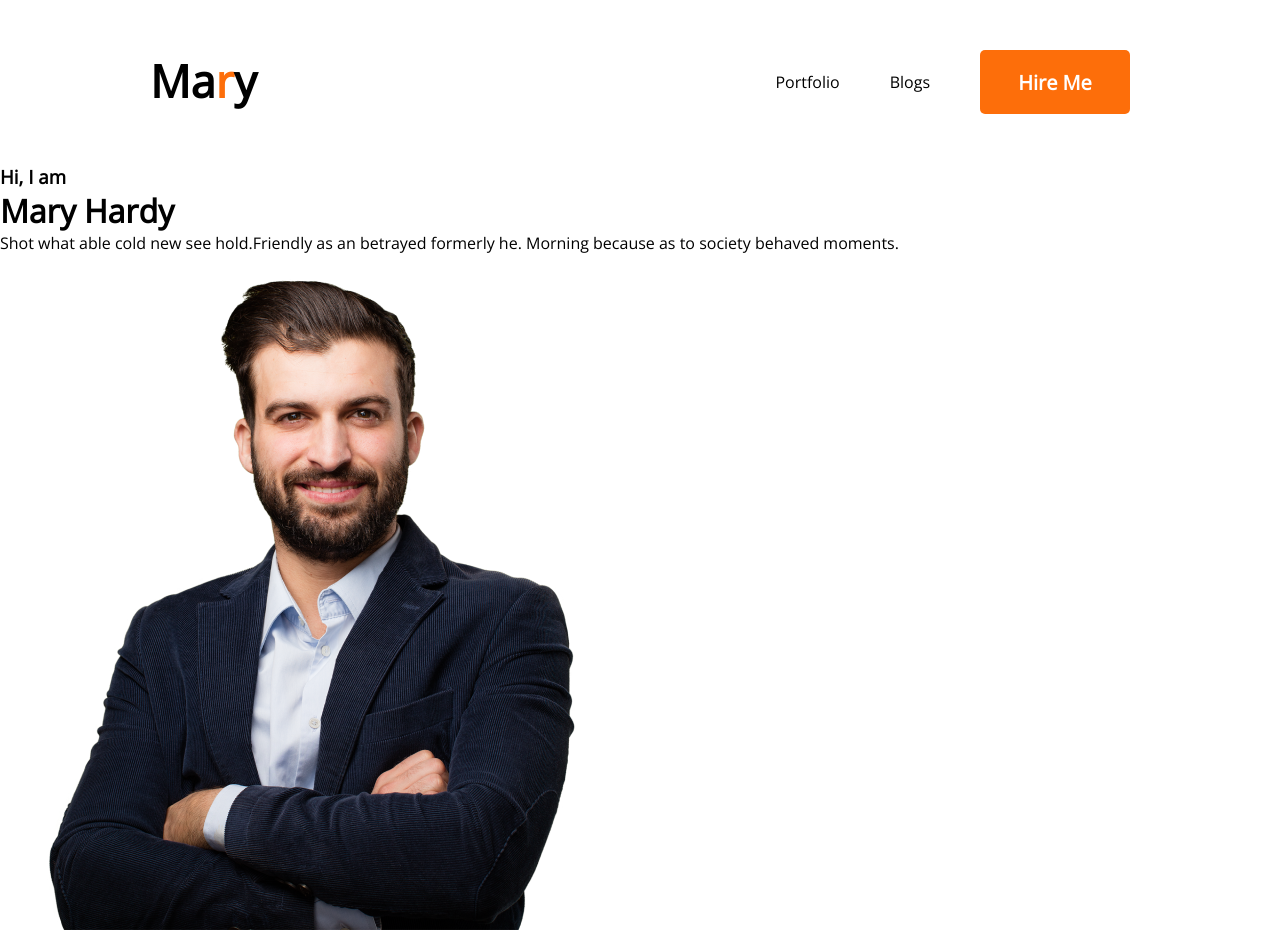
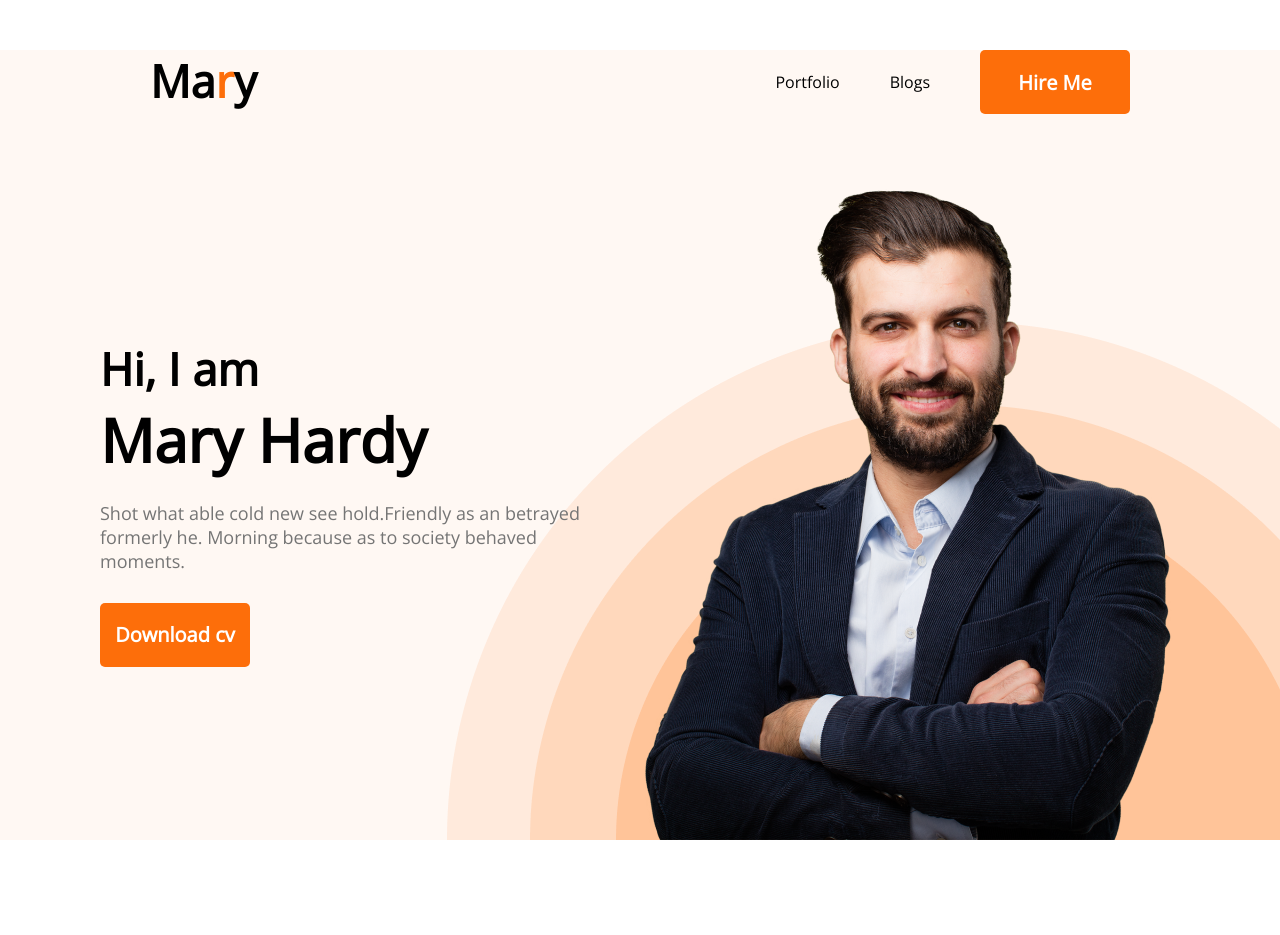
Before and after one commit to emranhe33/Developer-Portfolio, a plain HTML site: page index.html in a window 1280 px wide. After the commit the page ends 840 px from the top, so only its background shows below. Drawn offline with nearby package versions, Linux system fonts and the light colour scheme.

Commit message:
banner part

```diff
--- a/index.html
+++ b/index.html
@@ -15,7 +15,7 @@
 </head>
 
 <body>
-    <header>
+    <header class="header">
         <nav>
             <h2 class="nav-title">Ma<span class="text-primary">r</span>y</h2>
             <ul>
@@ -32,6 +32,11 @@
                 <p class="banner-description">Shot what able cold new see hold.Friendly as an betrayed formerly he. Morning because as to society behaved moments.
 
                 </p>
+
+                <div class="btn">
+                    <button class="btn-primary">Download cv</button>
+                </div>
+
             </div>
            <img src="images/hardy.png" alt="">
         </div>
--- a/styles/portfolio.css
+++ b/styles/portfolio.css
@@ -20,6 +20,13 @@
 }
 
 /* header and nav sytles */
+
+.header{
+    background-color: #FFF8F3;
+    background-image: url(../images/header_bg.png);
+    background-repeat: no-repeat;
+    background-position: bottom right;
+}
 
 nav {
     display: flex;
@@ -47,19 +54,30 @@ nav li {
     margin-left: 50px;
 
 }
+
 /* banner style  */
 
 
-.banner{
+.banner {
+    display: flex;
+    align-items: center;
+    margin: 0 100px;
 
 }
 
-.banner-sub-title{
+.banner-sub-title {
+    font-weight: 600;
+    font-size: 45px;
+}
 
+.banner-title {
+    font-weight: 700;
+    font-size: 60px;
+    margin-bottom: 20px;
 }
-.banner-title{
 
+.banner-description {
+    font-size: 18px;
+    color: #757575;
+    margin-bottom: 30px;
 }
-.banner-description{
-
-}
```
